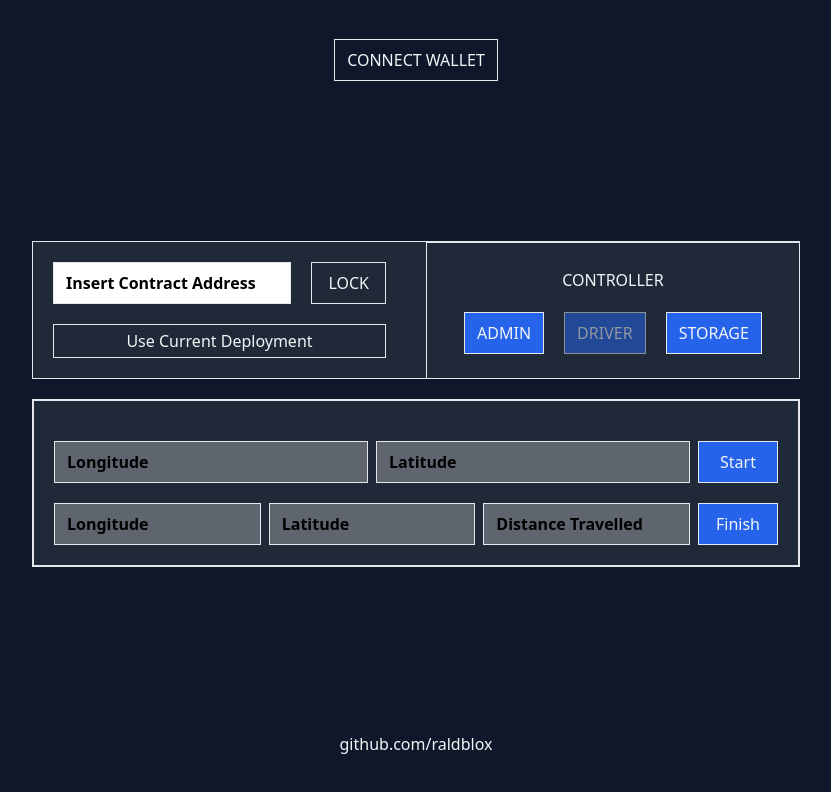
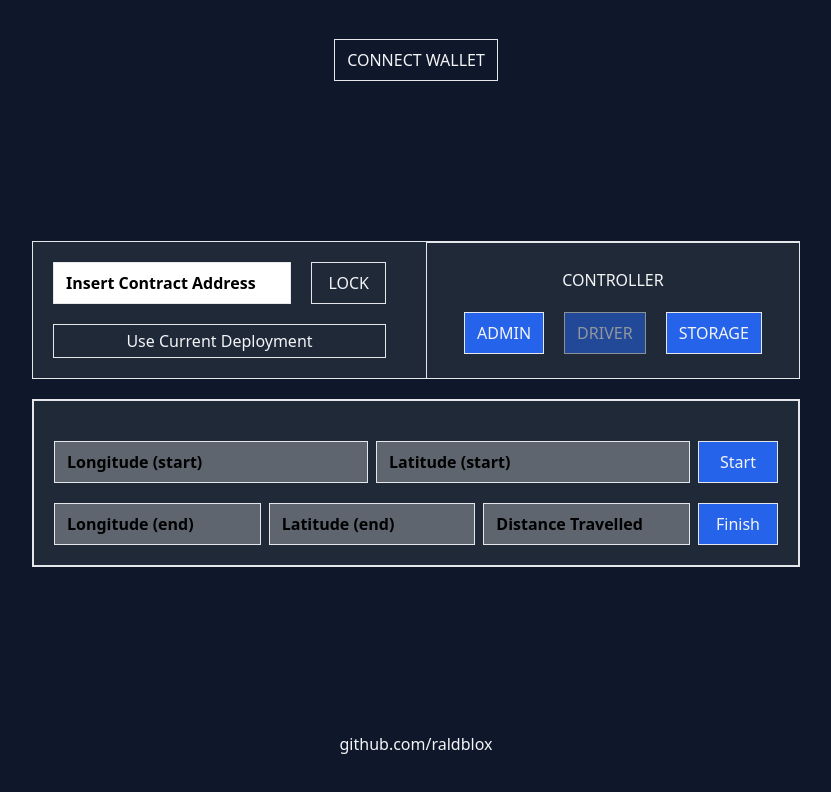
Before and after one commit to raldblox/Transparent-Supply, a Next.js app in the folder web-app/: page / in a window 1280 px wide. Both pictures are taken after a click on the button "DRIVER". Shown: the top 792 px of the page, without its empty margins (224-1055 px from the left). Built offline with nearby package versions, Linux system fonts and the light colour scheme.

Commit message:
optimize smart contract

```diff
--- a/web-app/pages/index.js
+++ b/web-app/pages/index.js
@@ -330,14 +330,14 @@ export default function Home() {
                 disabled={!driver || forDelivery || onDelivery}
                 value={longitude1}
                 onChange={(e) => setLongitude1(e.target.value)}
-                placeholder="Longitude"
+                placeholder="Longitude (start)"
                 className="flex-grow w-full px-3 py-2 font-semibold text-left border"
               />
               <input
                 disabled={!driver || forDelivery || onDelivery}
                 value={latitude1}
                 onChange={(e) => setLatitude1(e.target.value)}
-                placeholder="Latitude"
+                placeholder="Latitude (start)"
                 className="flex-grow w-full px-3 py-2 font-semibold text-left border"
               />
               <button className="btn" onClick={startLocation}>
@@ -346,21 +346,21 @@ export default function Home() {
             </div>
             <div className="flex gap-2 mt-5">
               <input
-                disabled={!onDelivery}
+                disabled={!onDelivery || !forDelivery}
                 value={longitude2}
                 onChange={(e) => setLongitude2(e.target.value)}
-                placeholder="Longitude"
+                placeholder="Longitude (end)"
                 className="w-full px-3 py-2 font-semibold text-left border"
               />
               <input
-                disabled={!onDelivery}
+                disabled={!onDelivery || !forDelivery}
                 value={latitude2}
                 onChange={(e) => setLatitude2(e.target.value)}
-                placeholder="Latitude"
+                placeholder="Latitude (end)"
                 className="w-full px-3 py-2 font-semibold text-left border"
               />
               <input
-                disabled={!onDelivery}
+                disabled={!onDelivery || !forDelivery}
                 value={distance}
                 onChange={(e) => setDistance(e.target.value)}
                 placeholder="Distance Travelled"
```
Also changed, not shown: 1 other file (tests, documents, lock files or other folders).
